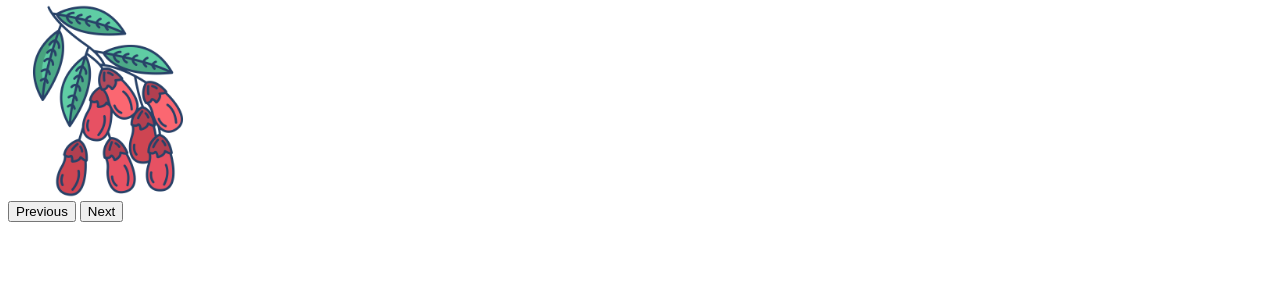
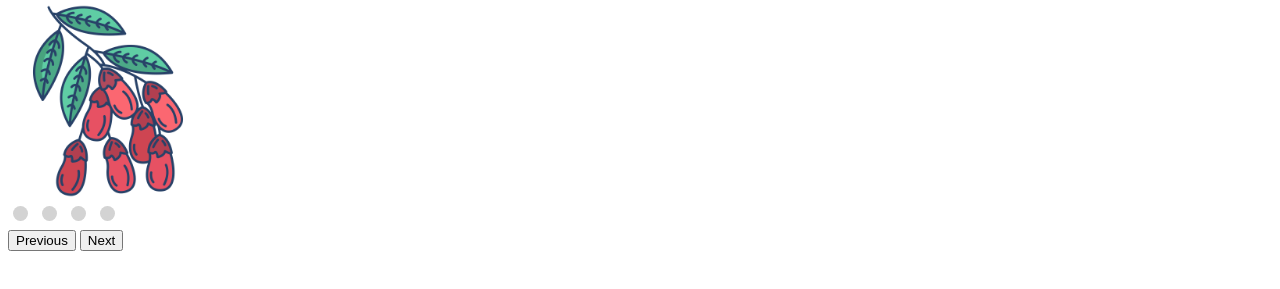
Before and after one commit to VolTorian/image-carousel, a plain HTML site: page index.html in a window 1280 px wide. Shown: the part 79-368 px from the top of the page. Drawn offline with Linux system fonts and the light colour scheme.

Commit message:
slide circle indicators

```diff
--- a/index.html
+++ b/index.html
@@ -20,8 +20,16 @@
             </div>
         </div>
         <div class="controls">
-            <button class="previous">Previous</button>
-            <button class="next">Next</button>
+            <div class="slide-selector">
+                <span class="circle"></span>
+                <span class="circle"></span>
+                <span class="circle"></span>
+                <span class="circle"></span>
+            </div>
+            <div class="slide-buttons">
+                <button class="previous">Previous</button>
+                <button class="next">Next</button>
+            </div>
         </div>
     </div>
 
--- a/styles.css
+++ b/styles.css
@@ -17,3 +17,12 @@ h1 {
 img {
     width: 200px;
 }
+
+.circle {
+    height: 15px;
+    width: 15px;
+    background-color: lightgray;
+    border-radius: 50%;
+    margin: 5px;
+    display: inline-block;
+}
```
